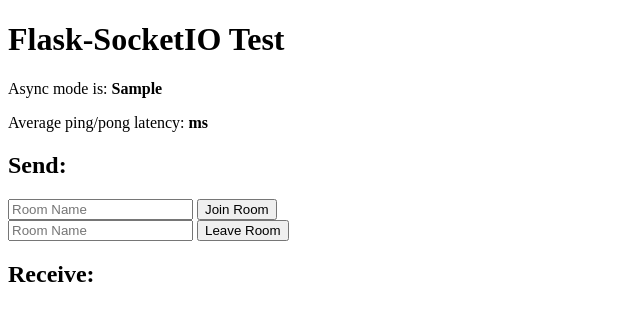
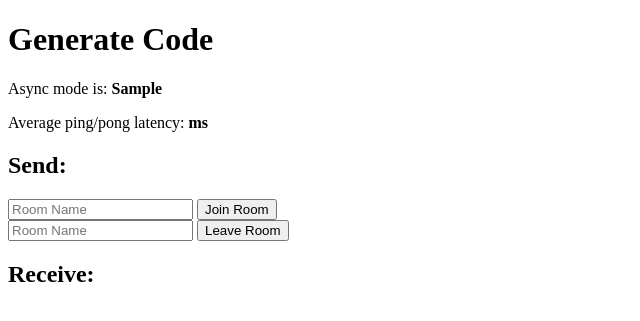
Before and after one commit to abhidya/QR-Tag, a Flask app: template templates/index.html in a window 1280 px wide. Shown: the top 321 px of the page, without its empty margins (0-640 px from the left). Run offline with Flask 2, Linux system fonts and the light colour scheme; the template is opened without the code that fills it: most values are stand-ins (such as "Sample title", 1, 10 or a date in 2020); some libraries are stand-ins or nearby versions.

Commit message:
changed titles

```diff
--- a/examples/templates/index.html
+++ b/examples/templates/index.html
@@ -1,7 +1,7 @@
 <!DOCTYPE HTML>
 <html>
 <head>
-    <title>Flask-SocketIO Test</title>
+    <title>Generate Code</title>
     <script type="text/javascript" src="//code.jquery.com/jquery-1.4.2.min.js"></script>
     <script type="text/javascript" src="//cdnjs.cloudflare.com/ajax/libs/socket.io/1.3.5/socket.io.min.js"></script>
     <script type="text/javascript" charset="utf-8">
@@ -91,7 +91,7 @@
     </script>
 </head>
 <body>
-    <h1>Flask-SocketIO Test</h1>
+    <h1>Generate Code</h1>
     <p>Async mode is: <b>{{ async_mode }}</b></p>
     <p>Average ping/pong latency: <b><span id="ping-pong"></span>ms</b></p>
     <h2>Send:</h2>
--- a/templates/gen_code.html
+++ b/templates/gen_code.html
@@ -1,7 +1,7 @@
 <!DOCTYPE HTML>
 <html>
 <head>
-    <title>Flask-SocketIO Test</title>
+    <title>Generate Lobby Code</title>
     <script type="text/javascript" src="//code.jquery.com/jquery-1.4.2.min.js"></script>
     <script type="text/javascript" src="//cdnjs.cloudflare.com/ajax/libs/socket.io/1.3.5/socket.io.min.js"></script>
     <script type="text/javascript" charset="utf-8">
--- a/templates/lobby.html
+++ b/templates/lobby.html
@@ -1,7 +1,7 @@
 <!DOCTYPE HTML>
 <html>
 <head>
-    <title>Flask-SocketIO Test</title>
+    <title>Lobby</title>
     <script type="text/javascript" src="//code.jquery.com/jquery-1.4.2.min.js"></script>
     <script type="text/javascript" src="//cdnjs.cloudflare.com/ajax/libs/socket.io/1.3.5/socket.io.min.js"></script>
     <script type="text/javascript" charset="utf-8">
@@ -91,7 +91,7 @@
     </script>
 </head>
 <body>
-    <h1>Flask-SocketIO Test</h1>
+    <h1>Lobby</h1>
     <p>Async mode is: <b>{{ async_mode }}</b></p>
     <p>Average ping/pong latency: <b><span id="ping-pong"></span>ms</b></p>
     <h2>Send:</h2>
```
